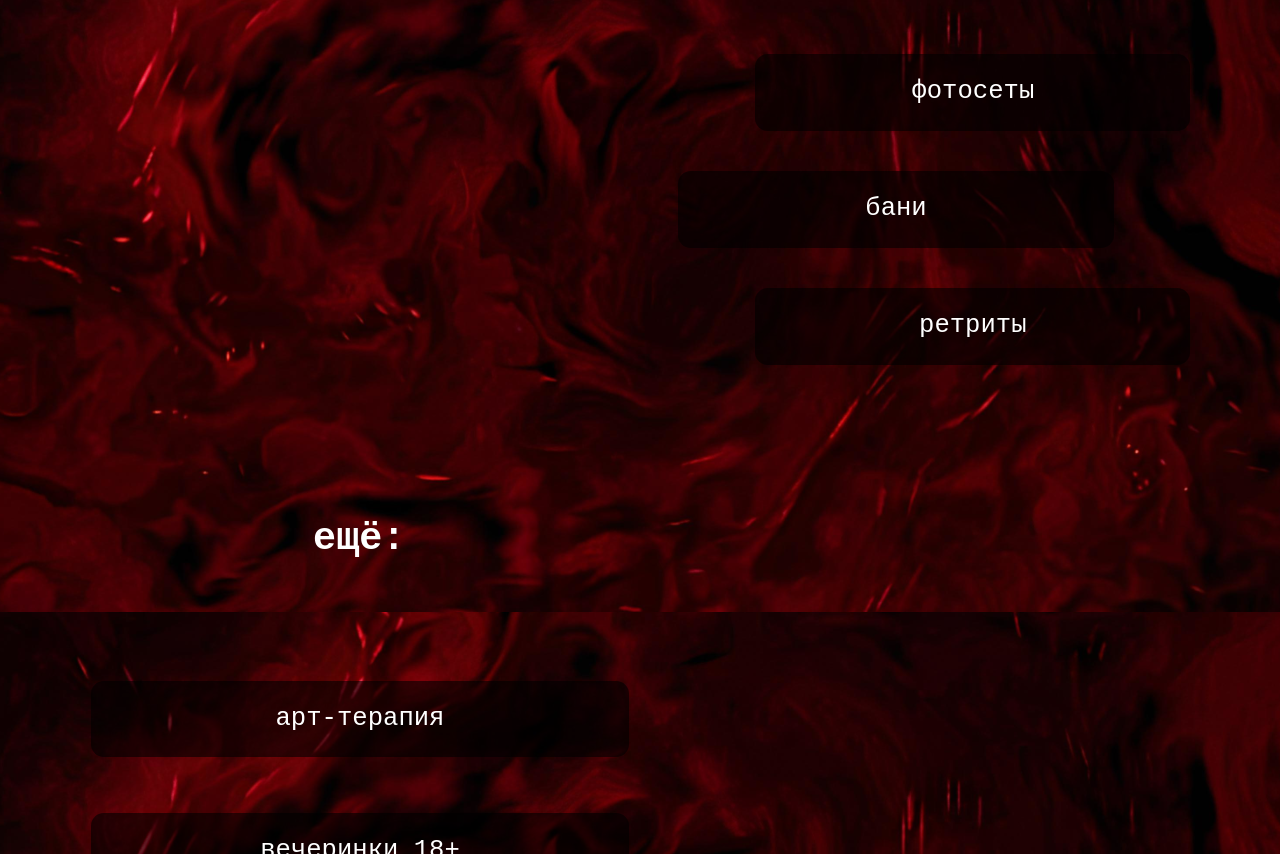
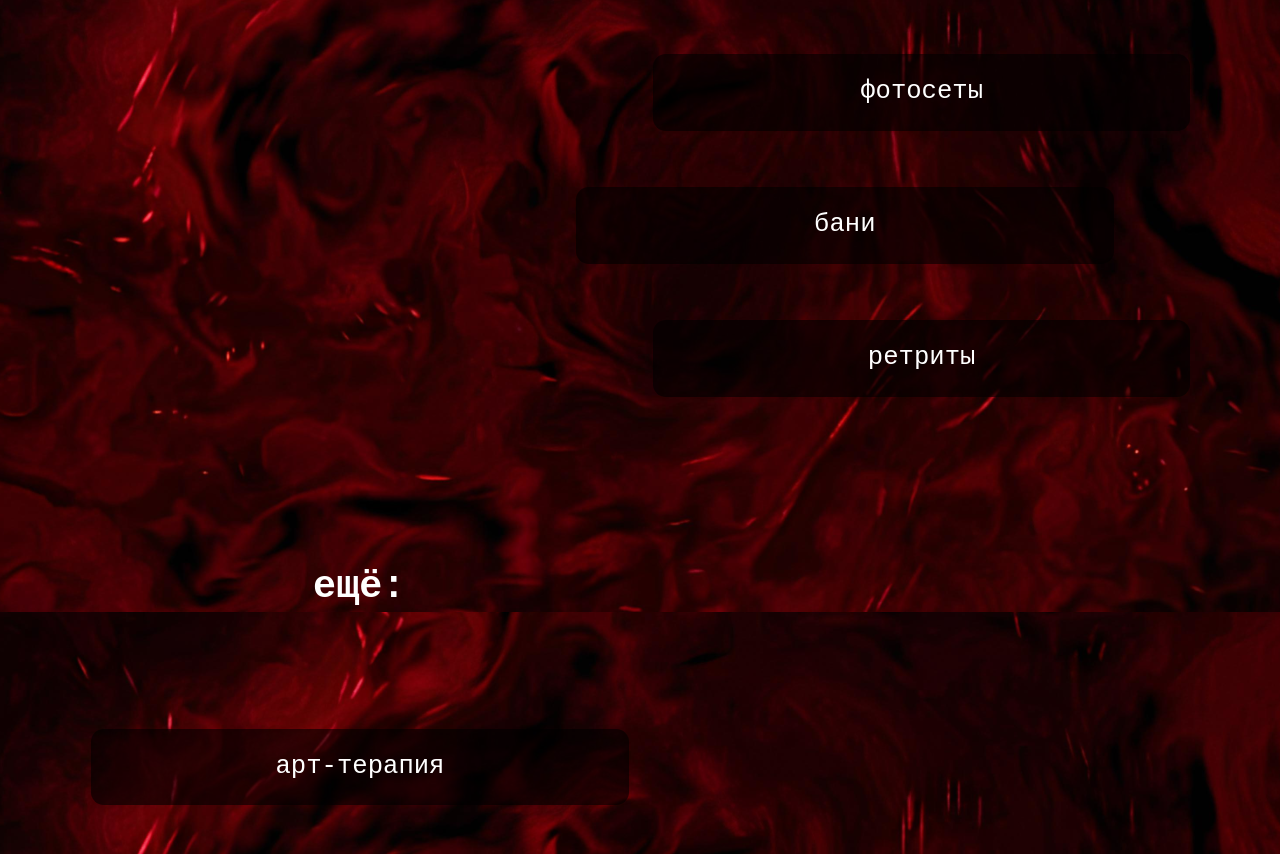
Before and after one commit to AlexanderLys/lana, a plain HTML site: page index.html in a window 1280 px wide. Shown: the part 2460-3314 px from the top of the page. Drawn offline with nearby package versions, Linux system fonts and the light colour scheme.

Commit message:
Add files via upload

```diff
--- a/index.html
+++ b/index.html
@@ -31,17 +31,17 @@
 		<div class="picture  left  l-mob">
 			<img src="image/2.jpg" alt="who i am">
 		</div>
-		<div class="content  right  text-mob-screen-1">
+		<div class="content  right  text-mob-screen">
 			<h2 class="h2-mob">Что я организую:</h2>
 			<ul class="ulThird">
-				<li class="li liRight">фотосеты</li>
-				<li class="li liLeft">бани</li>
-				<li class="li liRight">ретриты</li>
+				<li class="li-screen-1  liRight">фотосеты</li>
+				<li class="li-screen-1  liLeft">бани</li>
+				<li class="li-screen-1  liRight">ретриты</li>
 			</ul>
 		</div>
 	</section>
 	<section>
-		<div class="content  left  text-mob-screen-2">
+		<div class="content  left  text-mob-screen">
 			<h2 class="h2-mob  h2-screen-2-mob">ещё:</h2>
 			<ul>
 				<li>арт-терапия</li>
@@ -56,9 +56,9 @@
 		<div class="picture  left  r-mob">
 			<img src="image/4.jpg" alt="sun-light">
 		</div>
-		<div class="content  right  text-mob-screen-3">
+		<div class="content  right  text-mob-screen end-screen">
 			<h2 class="h2-mob	 h2-screen-3-mob">Что я создаю:</h2>
-			<ul>
+			<ul class="ul-end">
 				<li class="li-screen-mob-3">белье с французским кружевом</li>
 				<li class="li-screen-mob-3">свечи с намерением</li>
 			</ul>
```
